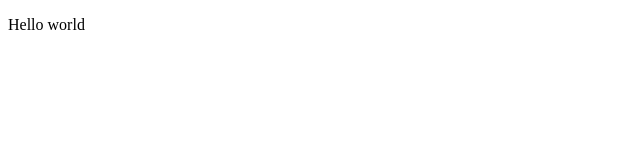
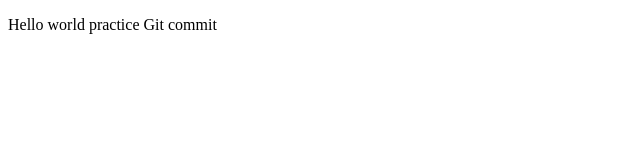
Before and after one commit to shadowpn/Practice_js, a website: page intex.html in a window 1280 px wide. Shown: the whole page, without its empty margins (0-640 px from the left). Drawn offline with Linux system fonts and the light colour scheme.

Commit message:
second commit

```diff
--- a/intex.html
+++ b/intex.html
@@ -7,7 +7,7 @@
 
 </head>
 <body>
-    <p>Hello world</p>
+    <p>Hello world practice Git commit</p>
     <script src="js/script.js"></script>
 </body>
 </html>
```
